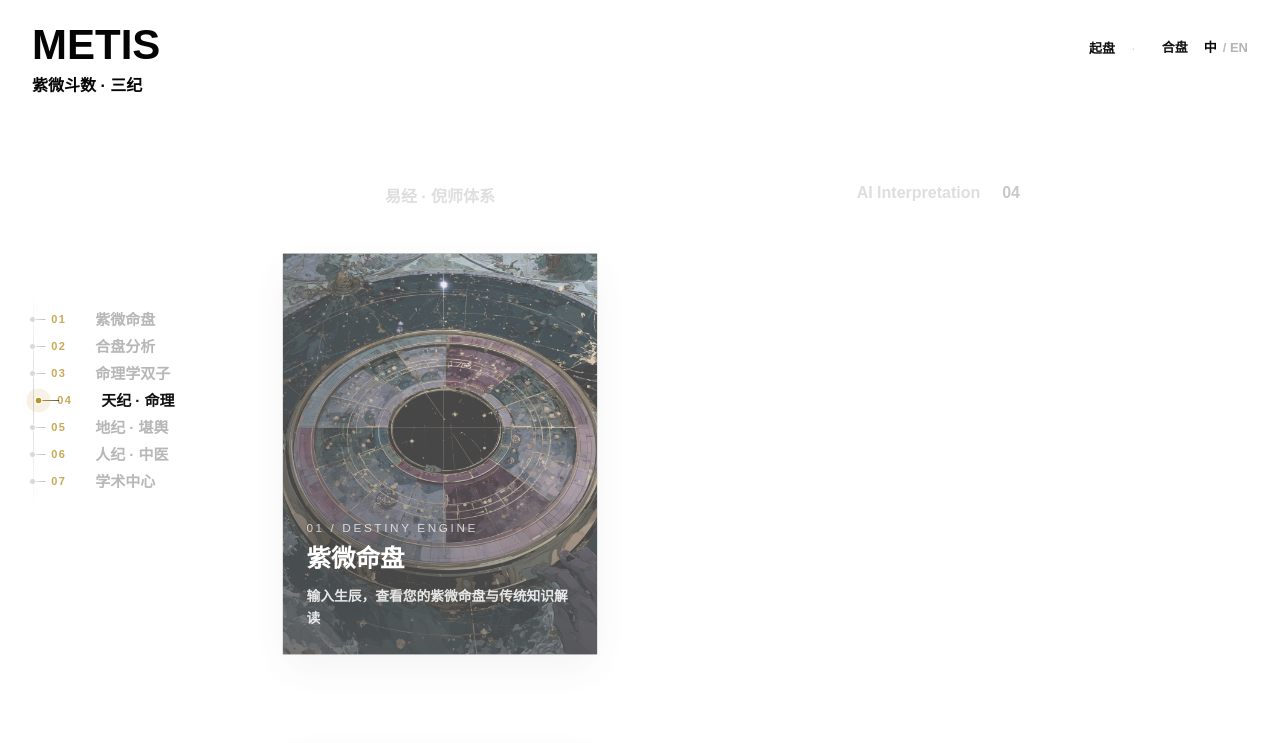
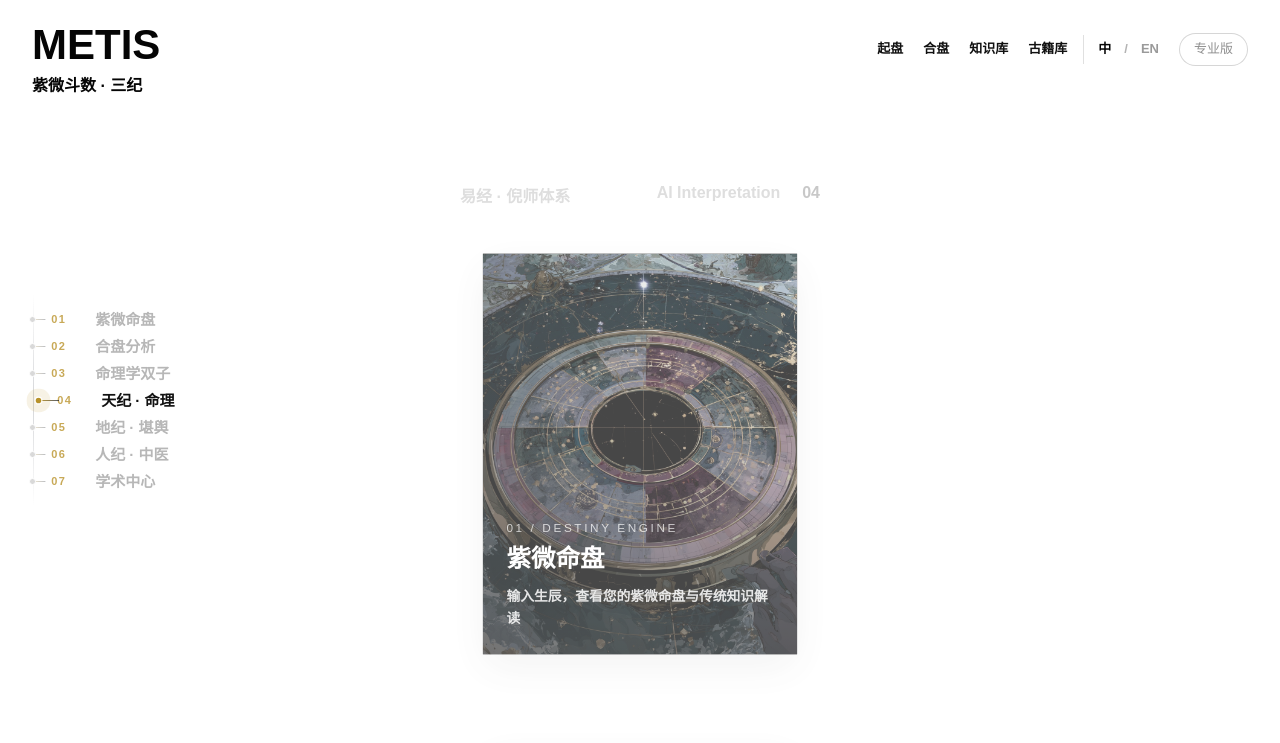
Before and after one commit to ChenShuo2004/ziwei, a Next.js app: page / in a window 1280 px wide. Shown: the top 743 px of the page. Built offline with nearby package versions, Linux system fonts and the light colour scheme; no server answers.

Commit message:
fix: update home navigation and language toggle

```diff
--- a/app/globals.css
+++ b/app/globals.css
@@ -511,7 +511,7 @@ body {
 .top-links {
   display: flex;
   align-items: center;
-  gap: 22px;
+  gap: 18px;
   font-size: 12px;
   font-weight: 700;
 }
@@ -529,6 +529,21 @@ body {
 
 .top-links .muted {
   color: #b4b4b4;
+}
+
+.language-switch {
+  display: inline-flex;
+  align-items: center;
+  gap: 5px;
+  color: #b4b4b4;
+}
+
+.language-switch a {
+  color: #9a9a9a;
+}
+
+.language-switch a.is-active {
+  color: #050505;
 }
 
 .top-links .pill {
@@ -956,30 +971,22 @@ body {
     top: 33px;
     right: 32px;
     margin: 0;
-    gap: 6px;
+    gap: 4px;
     font-size: 13px;
   }
 
-  .top-links a[href="/login"] {
+  .top-links > a:not(.pill)[href="/login"] {
     display: none;
   }
 
-  .top-links a[href="/chart"]::after {
-    content: "\00b7";
-    display: inline-block;
-    margin-left: 16px;
-    color: #d4d4d4;
-    font-size: 14px;
-    font-weight: 400;
-  }
-
   .top-links a {
-    padding: 4px 10px;
-  }
-
-  .top-links .muted::before {
-    content: "/ ";
-    color: #bcbcbc;
+    padding: 4px 8px;
+  }
+
+  .language-switch {
+    margin-left: 4px;
+    padding-left: 6px;
+    border-left: 1px solid #e0e0e0;
   }
 
   .top-links .pill {
@@ -994,10 +1001,10 @@ body {
   .desktop-stage {
     position: relative;
     display: grid;
-    grid-template-columns: minmax(280px, 360px) minmax(168px, 1fr);
-    column-gap: clamp(34px, 6vw, 92px);
+    grid-template-columns: minmax(280px, 360px);
+    justify-content: center;
     align-items: start;
-    width: min(100% - 64px, 760px);
+    width: min(100% - 64px, 720px);
     min-height: auto;
     margin: 0 auto;
     padding: 68px 0 76px;
@@ -1100,7 +1107,7 @@ body {
     display: inline-block;
     grid-column: 1;
     grid-row: 1;
-    justify-self: center;
+    justify-self: start;
     margin-top: 4px;
     color: #dedede;
     font-size: 16px;
@@ -1111,7 +1118,7 @@ body {
     position: sticky;
     top: 150px;
     display: inline-flex;
-    grid-column: 2;
+    grid-column: 1;
     grid-row: 1;
     justify-self: end;
     gap: 22px;
@@ -1132,7 +1139,7 @@ body {
     grid-row: 1;
     width: 100%;
     max-width: 360px;
-    margin: 0;
+    margin: 0 auto;
     padding: 70px 0 0;
     transform: none;
   }
@@ -1815,12 +1822,17 @@ body {
 
 .insight-topic-bar {
   flex-shrink: 0;
+  display: flex;
+  align-items: flex-start;
+  gap: 10px;
   padding: 12px;
   border-bottom: 1px solid #e8ebef;
   background: #ffffff;
 }
 
 .insight-topic-grid {
+  flex: 1 1 0;
+  min-width: 0;
   display: grid;
   grid-template-columns: repeat(6, minmax(0, 1fr));
   gap: 8px;
--- a/app/page.tsx
+++ b/app/page.tsx
@@ -1,6 +1,51 @@
 import HomeScrollStage, { type HomeModule } from '@/components/HomeScrollStage';
 
-const modules: HomeModule[] = [
+type HomePageProps = {
+  searchParams?: Promise<Record<string, string | string[] | undefined>>;
+};
+
+type Locale = 'zh' | 'en';
+
+const content: Record<Locale, {
+  brandSubtitle: string;
+  nav: {
+    chart: string;
+    heming: string;
+    knowledge: string;
+    library: string;
+    login: string;
+    pro: string;
+  };
+  skip: string;
+  srTitle: string;
+  beamLabel: string;
+  beamTitle: string;
+  beamButton: string;
+  footer: Array<{ href: string; text: string }>;
+  modules: HomeModule[];
+}> = {
+  zh: {
+    brandSubtitle: '紫微斗数 · 三纪',
+    nav: {
+      chart: '起盘',
+      heming: '合盘',
+      knowledge: '知识库',
+      library: '古籍库',
+      login: '登录',
+      pro: '专业版',
+    },
+    skip: '跳转到主要内容',
+    srTitle: 'Metis 紫微斗数在线排盘 · AI 命盘解读 · 合盘 · 命运双胞胎',
+    beamLabel: 'METIS 紫微斗数文化研究平台',
+    beamTitle: '以命盘为入口，进入天 · 地 · 人三纪体系',
+    beamButton: '查看命盘',
+    footer: [
+      { href: '/chart', text: '01 起盘' },
+      { href: '/heming', text: '02 合盘' },
+      { href: '/knowledge', text: '03 知识库' },
+      { href: '/library', text: '04 古籍库' },
+    ],
+    modules: [
       {
         no: '01',
         eyebrow: 'DESTINY ENGINE',
@@ -13,7 +58,7 @@ const modules: HomeModule[] = [
         no: '02',
         eyebrow: 'SYNASTRY',
         title: '合盘分析',
-    description: '对比两人命盘，研究宫位与星曜在关系中的应用',
+        description: '对比两个人命盘，研究宫位与星曜在关系中的应用',
         href: '/heming',
         image: '/images/scenes/synastry.webp',
       },
@@ -21,7 +66,7 @@ const modules: HomeModule[] = [
         no: '03',
         eyebrow: 'CHART TWINS',
         title: '命理学双子',
-    description: '匹配同命盘配置，研究相同星曜与宫位组合的数据样本（真人地理分布即将上线）',
+        description: '匹配同命盘配置，研究相同星曜与宫位组合的数据样本',
         href: '/twins',
         image: '/images/scenes/destiny-twins.webp',
       },
@@ -29,7 +74,7 @@ const modules: HomeModule[] = [
         no: '04',
         eyebrow: 'TIAN JI',
         title: '天纪 · 命理',
-    description: '上知天文 — 紫微斗数命理体系',
+        description: '上知天文 · 紫微斗数命理体系',
         href: '/tianji',
         image: '/images/scenes/sanji-tianji.jpg',
       },
@@ -37,7 +82,7 @@ const modules: HomeModule[] = [
         no: '05',
         eyebrow: 'DI JI',
         title: '地纪 · 堪舆',
-    description: '下知地理 — 风水堪舆经典',
+        description: '下知地理 · 风水堪舆经典',
         href: '/diji',
         image: '/images/scenes/sanji-diji.jpg',
       },
@@ -45,7 +90,7 @@ const modules: HomeModule[] = [
         no: '06',
         eyebrow: 'REN JI',
         title: '人纪 · 中医',
-    description: '中知人事 — 黄帝内经养生纲领',
+        description: '中知人事 · 黄帝内经养生纲领',
         href: '/renji',
         image: '/images/scenes/sanji-renji.jpg',
       },
@@ -57,51 +102,134 @@ const modules: HomeModule[] = [
         href: '/academy',
         image: '/images/scenes/hero-clean.jpg',
       },
-];
+    ],
+  },
+  en: {
+    brandSubtitle: 'Zi Wei Dou Shu · Three Disciplines',
+    nav: {
+      chart: 'Chart',
+      heming: 'Synastry',
+      knowledge: 'Knowledge',
+      library: 'Classics',
+      login: 'Login',
+      pro: 'Pro',
+    },
+    skip: 'Skip to main content',
+    srTitle: 'Metis Zi Wei Dou Shu charting · AI interpretation · synastry · chart twins',
+    beamLabel: 'METIS ZI WEI RESEARCH PLATFORM',
+    beamTitle: 'Use the chart as the doorway into Heaven, Earth, and Human systems',
+    beamButton: 'Open Chart',
+    footer: [
+      { href: '/chart', text: '01 Chart' },
+      { href: '/heming', text: '02 Synastry' },
+      { href: '/knowledge', text: '03 Knowledge' },
+      { href: '/library', text: '04 Classics' },
+    ],
+    modules: [
+      {
+        no: '01',
+        eyebrow: 'DESTINY ENGINE',
+        title: 'Zi Wei Chart',
+        description: 'Enter birth data to view a Zi Wei chart with traditional interpretation',
+        href: '/chart',
+        image: '/images/scenes/home-ziwei-doushu-b.jpg',
+      },
+      {
+        no: '02',
+        eyebrow: 'SYNASTRY',
+        title: 'Synastry',
+        description: 'Compare two charts and study how palaces and stars interact in relationships',
+        href: '/heming',
+        image: '/images/scenes/synastry.webp',
+      },
+      {
+        no: '03',
+        eyebrow: 'CHART TWINS',
+        title: 'Chart Twins',
+        description: 'Explore data samples with matching chart structures and star placements',
+        href: '/twins',
+        image: '/images/scenes/destiny-twins.webp',
+      },
+      {
+        no: '04',
+        eyebrow: 'TIAN JI',
+        title: 'Heaven · Destiny',
+        description: 'Astronomy, timing, and the Zi Wei destiny system',
+        href: '/tianji',
+        image: '/images/scenes/sanji-tianji.jpg',
+      },
+      {
+        no: '05',
+        eyebrow: 'DI JI',
+        title: 'Earth · Feng Shui',
+        description: 'Geography, space, and classical feng shui references',
+        href: '/diji',
+        image: '/images/scenes/sanji-diji.jpg',
+      },
+      {
+        no: '06',
+        eyebrow: 'REN JI',
+        title: 'Human · Medicine',
+        description: 'Human affairs, medicine, and wellness from classical systems',
+        href: '/renji',
+        image: '/images/scenes/sanji-renji.jpg',
+      },
+      {
+        no: '07',
+        eyebrow: 'ACADEMY',
+        title: 'Academy',
+        description: '14 major stars, 13 palaces, and 6 classical source texts',
+        href: '/academy',
+        image: '/images/scenes/hero-clean.jpg',
+      },
+    ],
+  },
+};
 
-const footerLinks = [
-  { href: '/chart', text: '01起盘' },
-  { href: '/heming', text: '02合盘' },
-  { href: '/knowledge', text: '03知识库' },
-  { href: '/library', text: '04古籍库' },
-];
+export default async function HomePage({ searchParams }: HomePageProps) {
+  const params = await searchParams;
+  const langParam = Array.isArray(params?.lang) ? params?.lang[0] : params?.lang;
+  const locale: Locale = langParam === 'en' ? 'en' : 'zh';
+  const t = content[locale];
 
-export default function HomePage() {
   return (
     <main className="metis-home">
-      <a className="skip-link" href="#main-content">跳转到主要内容</a>
+      <a className="skip-link" href="#main-content">{t.skip}</a>
 
       <header className="metis-header" aria-label="主导航">
-        <a className="brand" href="/" aria-label="Metis 紫微首页">
+        <a className="brand" href={locale === 'en' ? '/?lang=en' : '/'} aria-label="Metis 首页">
           <span>METIS</span>
-          <small>紫微斗数 · 三纪</small>
+          <small>{t.brandSubtitle}</small>
         </a>
 
         <nav className="top-links" aria-label="顶部快捷入口">
-          <a href="/chart">起盘</a>
-          <a href="/heming">合盘</a>
-          <a href="/login">登录</a>
-          <span aria-current="true">中</span>
-          <span className="muted" title="英文版即将支持">EN</span>
-          <a className="pill" href="/login">专业版</a>
+          <a href="/chart">{t.nav.chart}</a>
+          <a href="/heming">{t.nav.heming}</a>
+          <a href="/knowledge">{t.nav.knowledge}</a>
+          <a href="/library">{t.nav.library}</a>
+          <a href="/login">{t.nav.login}</a>
+          <span className="language-switch" aria-label="语言切换">
+            <a className={locale === 'zh' ? 'is-active' : ''} href="/" aria-current={locale === 'zh' ? 'page' : undefined}>中</a>
+            <span>/</span>
+            <a className={locale === 'en' ? 'is-active' : ''} href="/?lang=en" aria-current={locale === 'en' ? 'page' : undefined}>EN</a>
+          </span>
+          <a className="pill" href="/login">{t.nav.pro}</a>
         </nav>
       </header>
 
-      <h1 className="sr-only">
-        Metis紫薇 紫微斗数在线排盘 · AI 命盘解读 · 合盘 · 命运双胞胎 —— 输入出生年月日时，即时排出紫微命盘并获得 AI 深度文化解读
-      </h1>
+      <h1 className="sr-only">{t.srTitle}</h1>
 
-      <HomeScrollStage modules={modules} />
+      <HomeScrollStage modules={t.modules} />
 
       <section className="beam">
-        <p>METIS 紫微斗数文化研究平台</p>
-        <h2>以命盘为入口，进入天 · 地 · 人三纪体系</h2>
-        <a className="beam-button" href="/chart">查看命盘 →</a>
+        <p>{t.beamLabel}</p>
+        <h2>{t.beamTitle}</h2>
+        <a className="beam-button" href="/chart">{t.beamButton}</a>
       </section>
 
       <footer className="metis-footer">
         <nav aria-label="页脚导航">
-          {footerLinks.map((link) => <a href={link.href} key={link.href}>{link.text}</a>)}
+          {t.footer.map((link) => <a href={link.href} key={link.href}>{link.text}</a>)}
         </nav>
         <div className="legal">
           <a href="/terms">免责声明</a>
```
Lines whose indentation alone changed are shown as unchanged.
